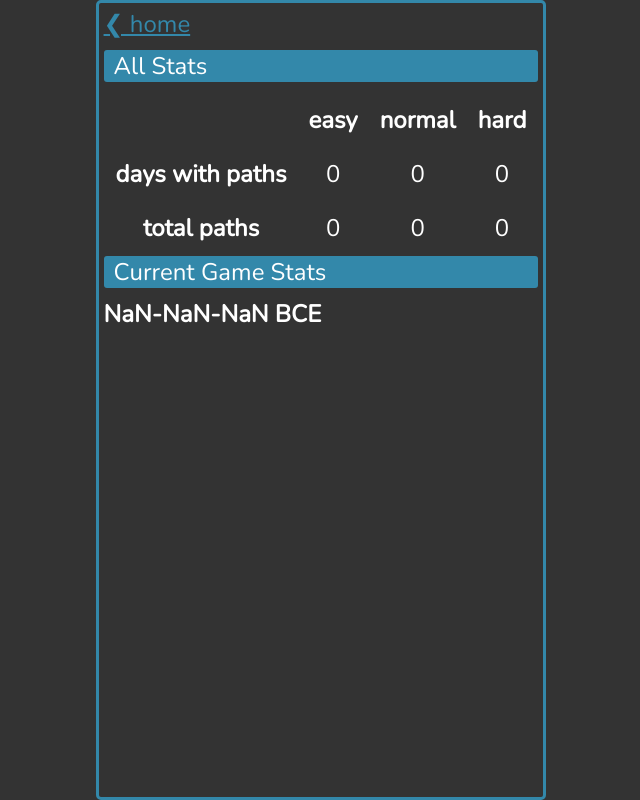
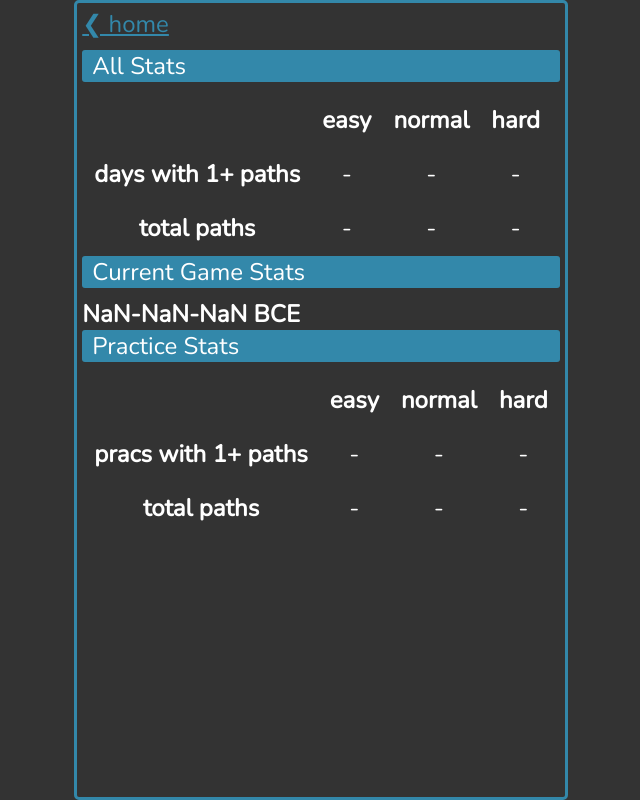
Before and after one commit to Julius-1234/word-link, a React (Vite) app: page /stats in a window 1280 px wide. Shown: the whole page, without its empty margins (319-959 px from the left). Built offline with nearby package versions, Linux system fonts and the light colour scheme.

Commit message:
moved stats table creation logic to new StatsTable.jsx; changed AllStats.jsx to use StatsTable; created PracStats.jsx

```diff
--- a/src/components/AllStats/AllStats.jsx
+++ b/src/components/AllStats/AllStats.jsx
@@ -1,7 +1,8 @@
-import { useMemo } from "react";
+/*import { useMemo } from "react";
 import { difficultyInfo } from "../../utils/constants.js";
 import styles from "./AllStats.module.scss";
 import { getData } from "../../utils/storage.js";
+
 
 export default function AllStats() {
   const data = getData();
@@ -9,13 +10,13 @@ export default function AllStats() {
   const difficulties = difficultyInfo.order;
   useMemo(() => {
     for (const difficulty of difficulties) {
-      prossesedInfo.difficultyStats[difficulty] = {};
-      const stats = prossesedInfo.difficultyStats[difficulty];
-      stats.all = Object.values(data.days)
+      const stats = (prossesedInfo.difficultyStats[difficulty] = {});
+      const allDays = Object.values(data.days)
         .map((day) => day.games[difficulty])
         .filter((item) => item !== undefined);
-      stats.daysWithWins = stats.all.filter((day) => day.found.length > 0);
-      stats.wins = stats.all.reduce(
+
+      stats.daysWithWins = allDays.filter((day) => day.found.length > 0);
+      stats.wins = allDays.reduce(
         (total, next) => total + next.found.length,
         0,
       );
@@ -54,4 +55,44 @@ export default function AllStats() {
       </tbody>
     </table>
   );
+}*/
+
+import { useMemo } from "react";
+import StatsTable, { createRow } from "../StatsTable/StatsTable";
+import { getData } from "../../utils/storage.js";
+import { difficultyInfo } from "../../utils/constants.js";
+
+export default function AllStats() {
+  const data = getData();
+  const difficulties = difficultyInfo.order;
+  const rows = useMemo(() => {
+    const diffStats = {};
+    const allDays = data.days;
+    for (const diff of difficulties) {
+      const allOfDiff = Object.keys(allDays)
+        .map((day) => allDays[day].games[diff])
+        .filter((day) => !!day)
+        .filter((day) => day.found.length > 0);
+      diffStats[diff] = allOfDiff;
+    }
+    console.log(diffStats);
+    console.log(diffStats);
+    return [
+      {
+        displayName: "days with 1+ paths",
+        diffs: createRow(diffStats, (data) => data.length),
+      },
+      {
+        displayName: "total paths",
+        diffs: createRow(diffStats, (data) =>
+          data.reduce((total, next) => total + next.found.length, 0),
+        ),
+      },
+    ];
+  }, [data]);
+  return (
+    <>
+      <StatsTable rows={rows} />
+    </>
+  );
 }
--- a/src/components/AllStats/AllStats.module.scss
+++ /dev/null
@@ -1,10 +0,0 @@
-.boldCell {
-  font-weight: bold;
-}
-
-.allStatsTable {
-  td {
-    padding: 10px;
-    text-align: center;
-  }
-}
--- /dev/null
+++ b/src/components/PracStats/PracStats.jsx
@@ -0,0 +1,38 @@
+import { useMemo } from "react";
+import StatsTable, { createRow } from "../StatsTable/StatsTable";
+import { getData } from "../../utils/storage.js";
+import { difficultyInfo } from "../../utils/constants.js";
+
+export default function PracStats() {
+  const data = getData();
+  const difficulties = difficultyInfo.order;
+  const rows = useMemo(() => {
+    const diffStats = {};
+    const allPracs = data.pracs;
+    for (const diff of difficulties) {
+      const allOfDiff = Object.keys(allPracs)
+        .map((prac) => allPracs[prac].games[diff])
+        .filter((prac) => !!prac)
+        .filter((prac) => prac.found.length > 0);
+      diffStats[diff] = allOfDiff;
+    }
+    console.log(diffStats);
+    return [
+      {
+        displayName: "pracs with 1+ paths",
+        diffs: createRow(diffStats, (data) => data.length),
+      },
+      {
+        displayName: "total paths",
+        diffs: createRow(diffStats, (data) =>
+          data.reduce((total, next) => total + next.found.length, 0),
+        ),
+      },
+    ];
+  }, [data]);
+  return (
+    <>
+      <StatsTable rows={rows} />
+    </>
+  );
+}
--- /dev/null
+++ b/src/components/StatsTable/StatsTable.jsx
@@ -0,0 +1,36 @@
+import { difficultyInfo } from "../../utils/constants.js";
+import styles from "./StatsTable.module.scss";
+
+const difficulties = difficultyInfo.order;
+export default function StatsTable({ rows }) {
+  return (
+    <table className={styles.table}>
+      <tbody>
+        <tr>
+          <th />
+          {difficulties.map((diff) => (
+            <th>{difficultyInfo.difficulties[diff].displayName}</th>
+          ))}
+        </tr>
+        {rows.map((row, i) => {
+          return (
+            <tr key={i}>
+              <th>{row.displayName}</th>
+              {difficulties.map((diff, i) => {
+                return <td key={i}>{row.diffs[diff] || "-"}</td>;
+              })}
+            </tr>
+          );
+        })}
+      </tbody>
+    </table>
+  );
+}
+
+export function createRow(data, func) {
+  const row = {};
+  for (const diff of difficulties) {
+    row[diff] = func(data[diff]);
+  }
+  return row;
+}
--- /dev/null
+++ b/src/components/StatsTable/StatsTable.module.scss
@@ -0,0 +1,10 @@
+.table {
+  td,
+  th {
+    padding: 10px;
+    text-align: center;
+  }
+  th {
+    font-weight: bold;
+  }
+}
--- a/src/pages/MainStats/MainStats.jsx
+++ b/src/pages/MainStats/MainStats.jsx
@@ -1,5 +1,6 @@
 import GameStats from "../../components/GameStats/GameStats.jsx";
 import AllStats from "../../components/AllStats/AllStats.jsx";
+import PracStats from "../../components/PracStats/PracStats.jsx";
 
 import styles from "./MainStats.module.scss";
 
@@ -9,10 +10,12 @@ export default function MainStats() {
   return (
     <div>
       <HomeLink />
-      <div className={styles.allStatsTitle}>All Stats</div>
+      <div className={styles.title}>All Stats</div>
       <AllStats />
-      <div className={styles.gameStatsTitle}>Current Game Stats</div>
+      <div className={styles.title}>Current Game Stats</div>
       <GameStats />
+      <div className={styles.title}>Practice Stats</div>
+      <PracStats />
     </div>
   );
 }
--- a/src/pages/MainStats/MainStats.module.scss
+++ b/src/pages/MainStats/MainStats.module.scss
@@ -1,5 +1,4 @@
-.allStatsTitle,
-.gameStatsTitle {
+.title {
   padding: 0 10px;
   margin-bottom: 10px;
   background: var(--accent);
```
